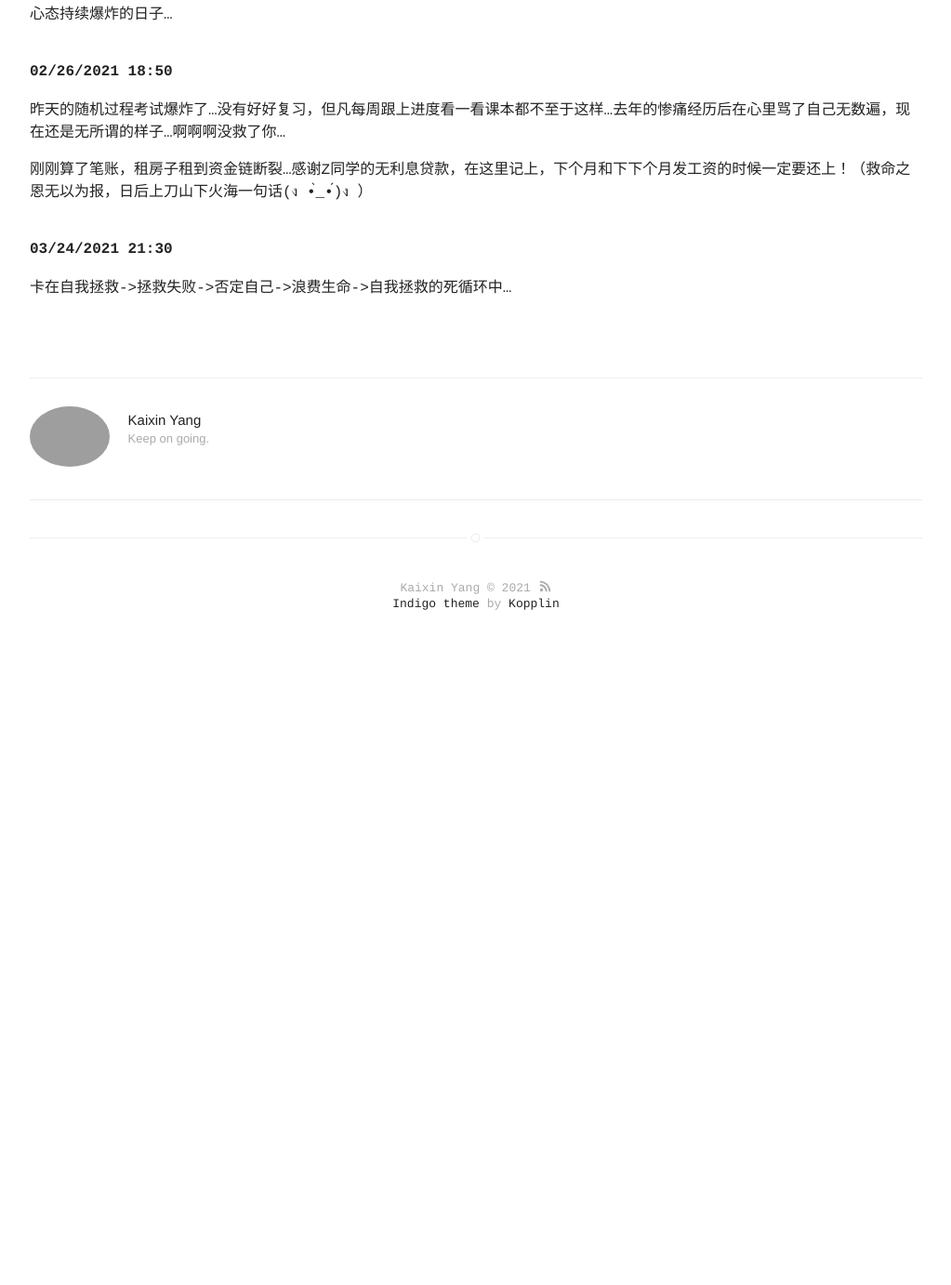
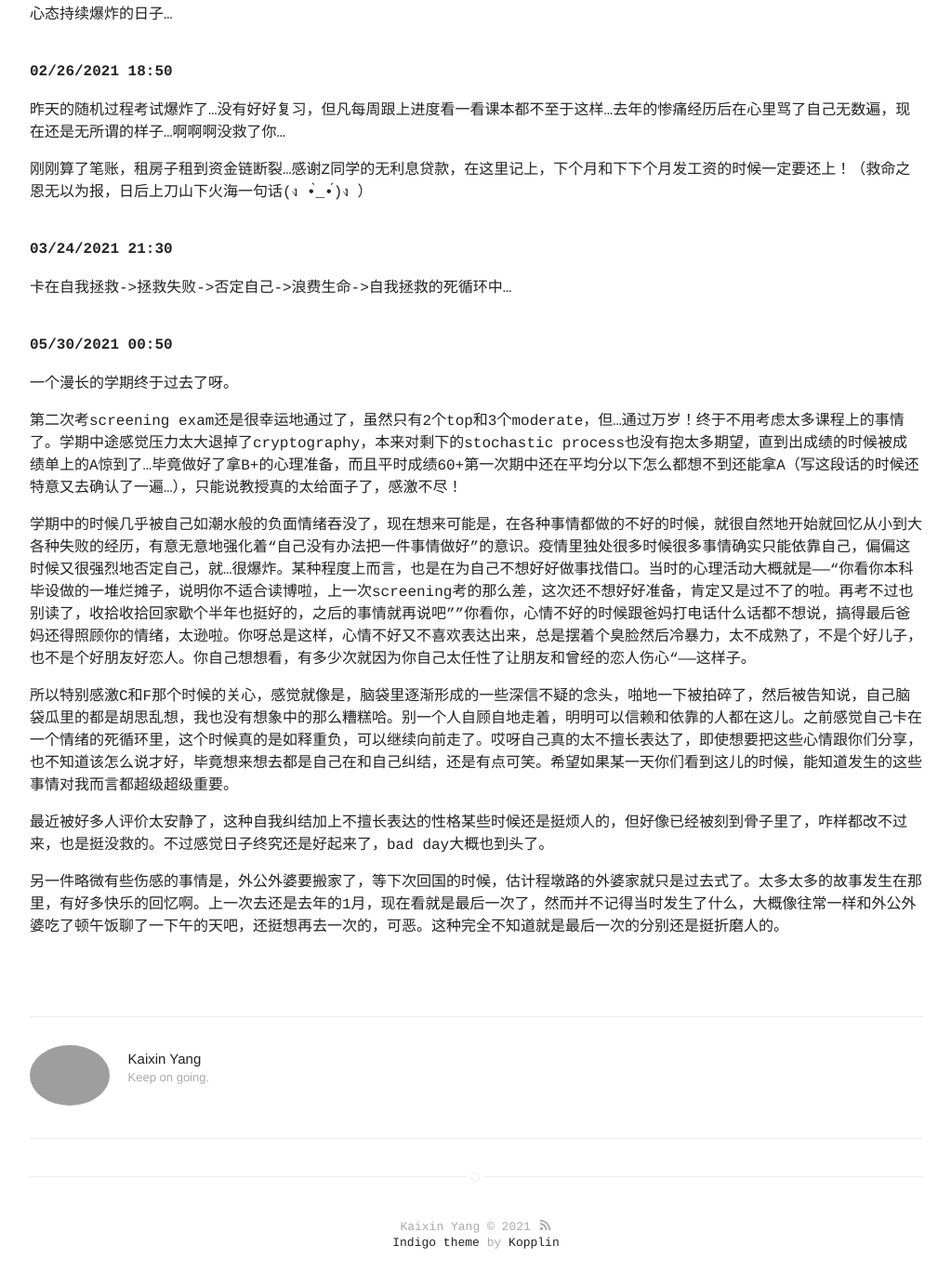
Before and after one commit to SceneryInMirror/SceneryInMirror.github.io, a Jekyll site: the page built from _posts/2020-10-04-Diary.markdown, in a window 1280 px wide and 1400 px high, scrolled down 1282 px. Shown: the top 1382 px of the window at 93% size, without its empty margins (128-1151 px from the left). Built offline with Jekyll 4.4.1, drawn with Linux system fonts in a browser that asks for light colours; comment, search, counter and statistics services are not loaded; before the commit the page ends 1994 px from its top, so only the background shows below that.

Commit message:
5/30/2021

```diff
--- a/_posts/2020-10-04-Diary.markdown
+++ b/_posts/2020-10-04-Diary.markdown
@@ -49,3 +49,17 @@ description: Sometimes I feel emotionally overwhelmed, and I do not want to shar
 #### 03/24/2021 21:30
 
 卡在自我拯救->拯救失败->否定自己->浪费生命->自我拯救的死循环中...
+
+#### 05/30/2021 00:50
+
+一个漫长的学期终于过去了呀。
+
+第二次考screening exam还是很幸运地通过了，虽然只有2个top和3个moderate，但...通过万岁！终于不用考虑太多课程上的事情了。学期中途感觉压力太大退掉了cryptography，本来对剩下的stochastic process也没有抱太多期望，直到出成绩的时候被成绩单上的A惊到了...毕竟做好了拿B+的心理准备，而且平时成绩60+第一次期中还在平均分以下怎么都想不到还能拿A（写这段话的时候还特意又去确认了一遍...），只能说教授真的太给面子了，感激不尽！
+
+学期中的时候几乎被自己如潮水般的负面情绪吞没了，现在想来可能是，在各种事情都做的不好的时候，就很自然地开始就回忆从小到大各种失败的经历，有意无意地强化着“自己没有办法把一件事情做好”的意识。疫情里独处很多时候很多事情确实只能依靠自己，偏偏这时候又很强烈地否定自己，就...很爆炸。某种程度上而言，也是在为自己不想好好做事找借口。当时的心理活动大概就是——“你看你本科毕设做的一堆烂摊子，说明你不适合读博啦，上一次screening考的那么差，这次还不想好好准备，肯定又是过不了的啦。再考不过也别读了，收拾收拾回家歇个半年也挺好的，之后的事情就再说吧””你看你，心情不好的时候跟爸妈打电话什么话都不想说，搞得最后爸妈还得照顾你的情绪，太逊啦。你呀总是这样，心情不好又不喜欢表达出来，总是摆着个臭脸然后冷暴力，太不成熟了，不是个好儿子，也不是个好朋友好恋人。你自己想想看，有多少次就因为你自己太任性了让朋友和曾经的恋人伤心“——这样子。
+
+所以特别感激C和F那个时候的关心，感觉就像是，脑袋里逐渐形成的一些深信不疑的念头，啪地一下被拍碎了，然后被告知说，自己脑袋瓜里的都是胡思乱想，我也没有想象中的那么糟糕哈。别一个人自顾自地走着，明明可以信赖和依靠的人都在这儿。之前感觉自己卡在一个情绪的死循环里，这个时候真的是如释重负，可以继续向前走了。哎呀自己真的太不擅长表达了，即使想要把这些心情跟你们分享，也不知道该怎么说才好，毕竟想来想去都是自己在和自己纠结，还是有点可笑。希望如果某一天你们看到这儿的时候，能知道发生的这些事情对我而言都超级超级重要。
+
+最近被好多人评价太安静了，这种自我纠结加上不擅长表达的性格某些时候还是挺烦人的，但好像已经被刻到骨子里了，咋样都改不过来，也是挺没救的。不过感觉日子终究还是好起来了，bad day大概也到头了。
+
+另一件略微有些伤感的事情是，外公外婆要搬家了，等下次回国的时候，估计程墩路的外婆家就只是过去式了。太多太多的故事发生在那里，有好多快乐的回忆啊。上一次去还是去年的1月，现在看就是最后一次了，然而并不记得当时发生了什么，大概像往常一样和外公外婆吃了顿午饭聊了一下午的天吧，还挺想再去一次的，可恶。这种完全不知道就是最后一次的分别还是挺折磨人的。
```
Also changed, not shown: other parts of _posts/2020-10-04-Diary.markdown (+2 -2 lines).
